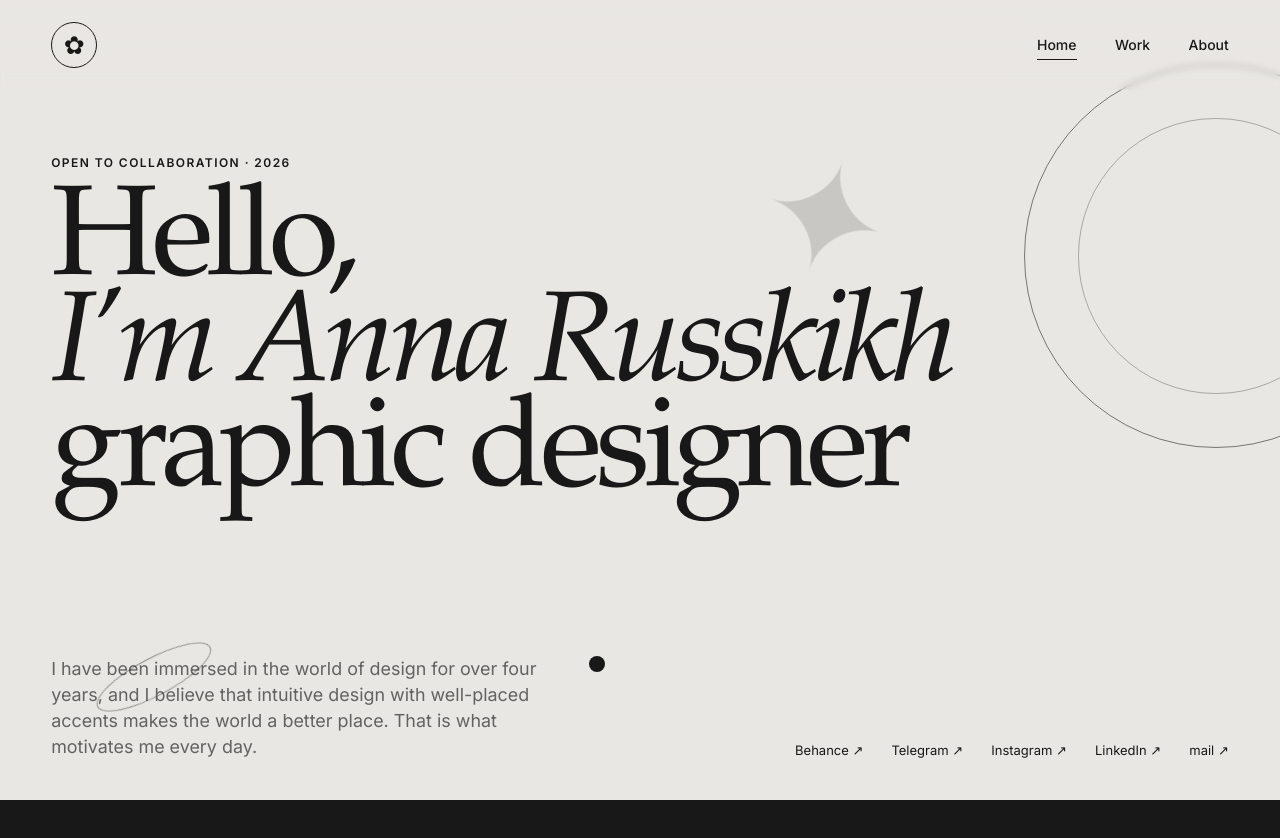
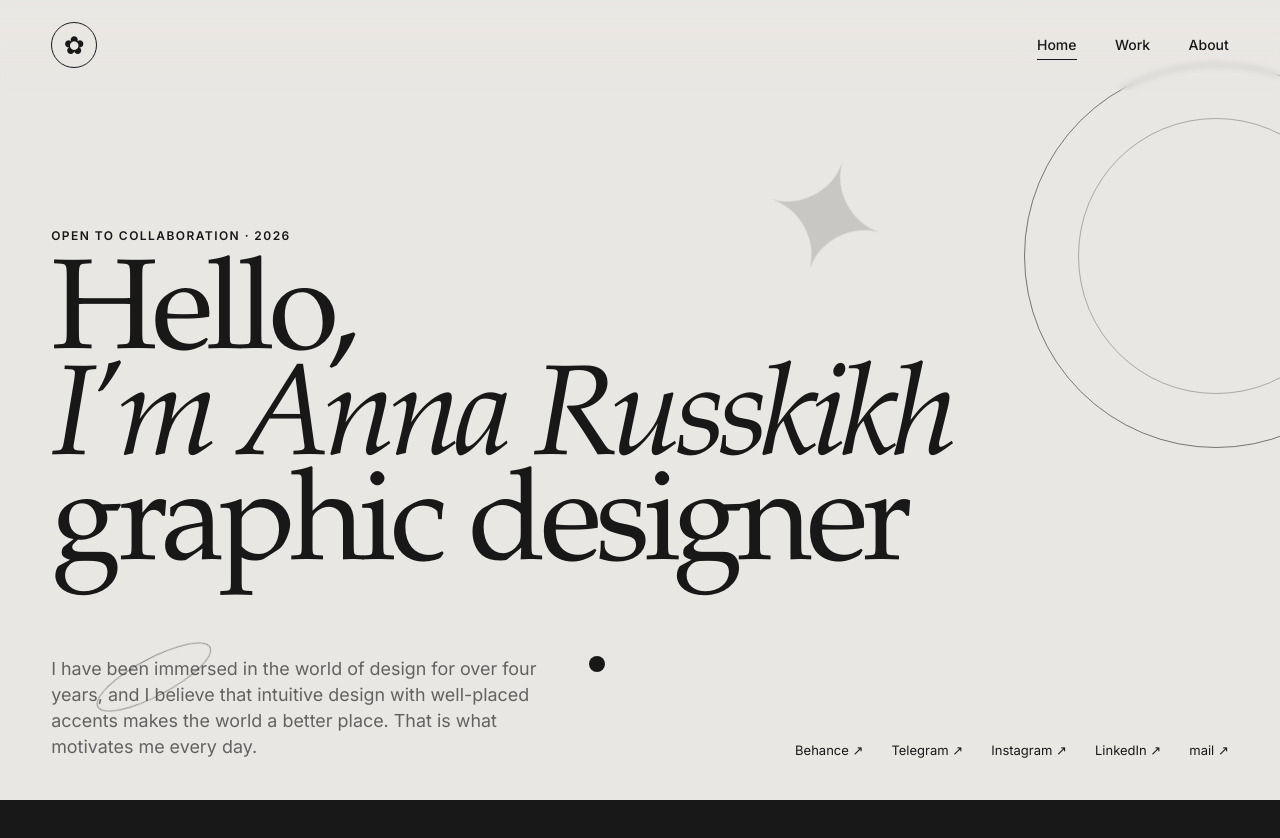
Before and after one commit to Annquietly/site, a plain HTML site: page editorial-portfolio/editorial-portfolio/index.html in a window 1280 px wide. Shown: the top 838 px of the page. Drawn offline with Linux system fonts and the light colour scheme.

Commit message:
update website

```diff
--- a/editorial-portfolio/editorial-portfolio/styles.css
+++ b/editorial-portfolio/editorial-portfolio/styles.css
@@ -129,12 +129,12 @@ body.is-leaving .page-transition {
 }
 
 .hero {
-  display: flex;
-  flex-direction: column;
-  justify-content: space-between;
+  display: grid;
+  grid-template-rows: 1fr auto;
 }
 
 .hero-copy {
+  align-self: center;
   position: relative;
   z-index: 2;
 }
```
